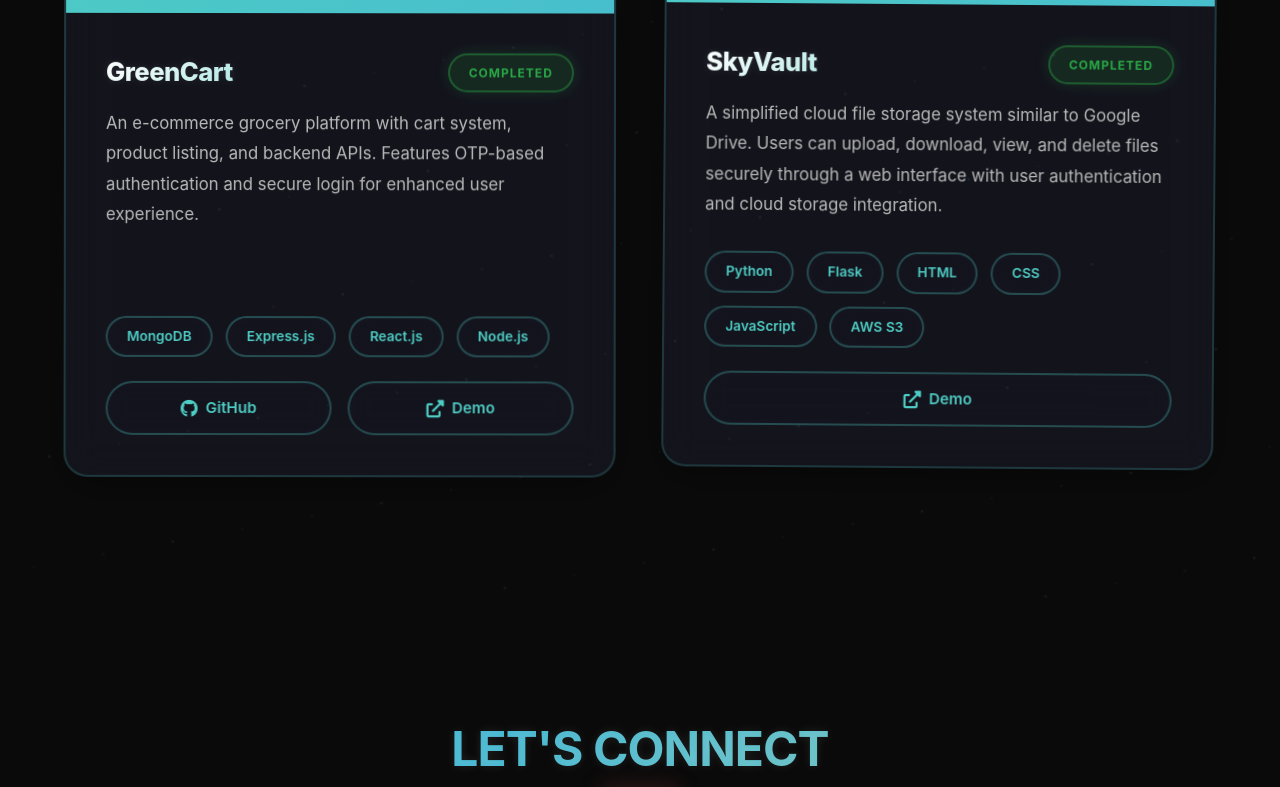
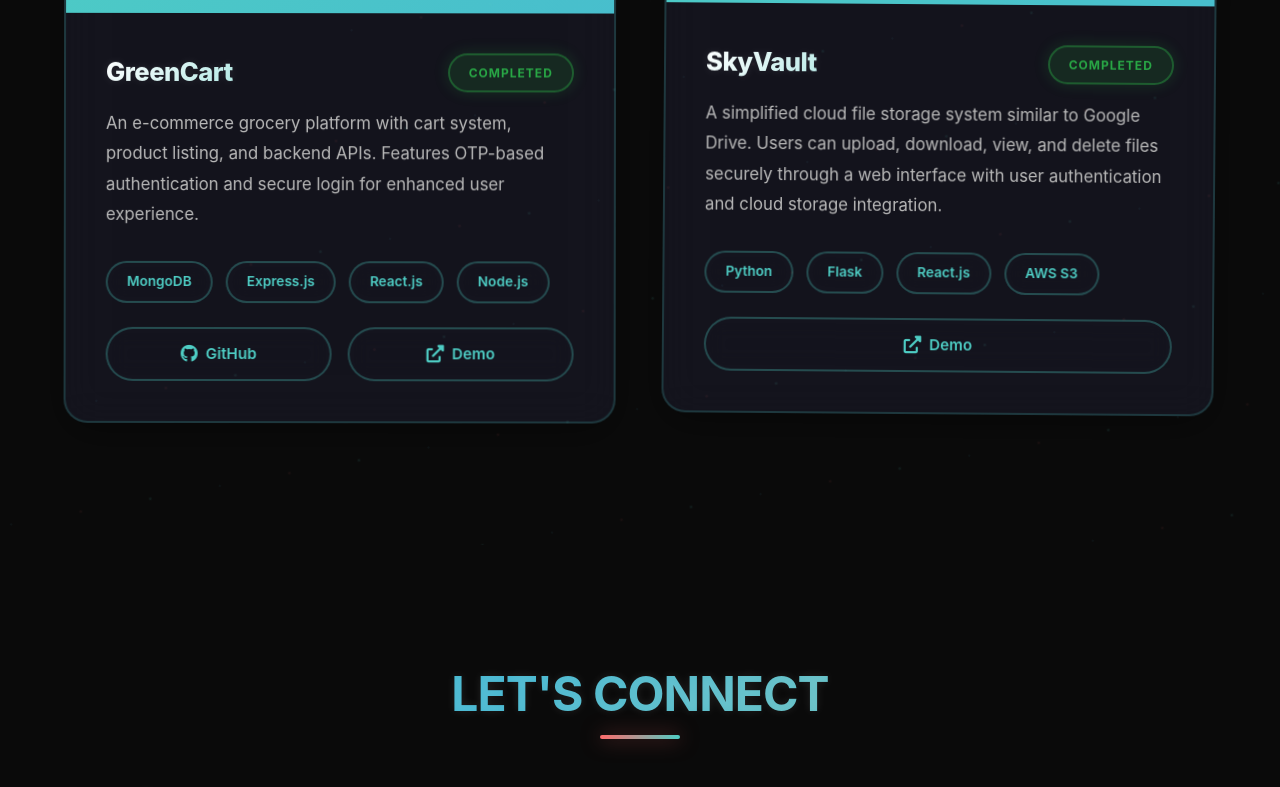
Before and after one commit to Krish-shokeen/portfolio, a React (Create React App) app: page / in a window 1280 px wide. Shown: the part 4911-5698 px from the top of the page. Built offline with nearby package versions, Linux system fonts and the light colour scheme; the HTML template or start-up script is replaced by a standard one.

Commit message:
technologies in project

```diff
--- a/src/components/Projects.js
+++ b/src/components/Projects.js
@@ -41,7 +41,7 @@ const Projects = () => {
     {
       title: 'SkyVault',
       description: 'A simplified cloud file storage system similar to Google Drive. Users can upload, download, view, and delete files securely through a web interface with user authentication and cloud storage integration.',
-      technologies: ['Python', 'Flask', 'HTML', 'CSS', 'JavaScript', 'AWS S3'],
+      technologies: ['Python', 'Flask', 'React.js', 'AWS S3'],
       github: '',
       demo: 'https://sky-vault-three.vercel.app/',
       icon: 'fas fa-cloud-upload-alt',
```
